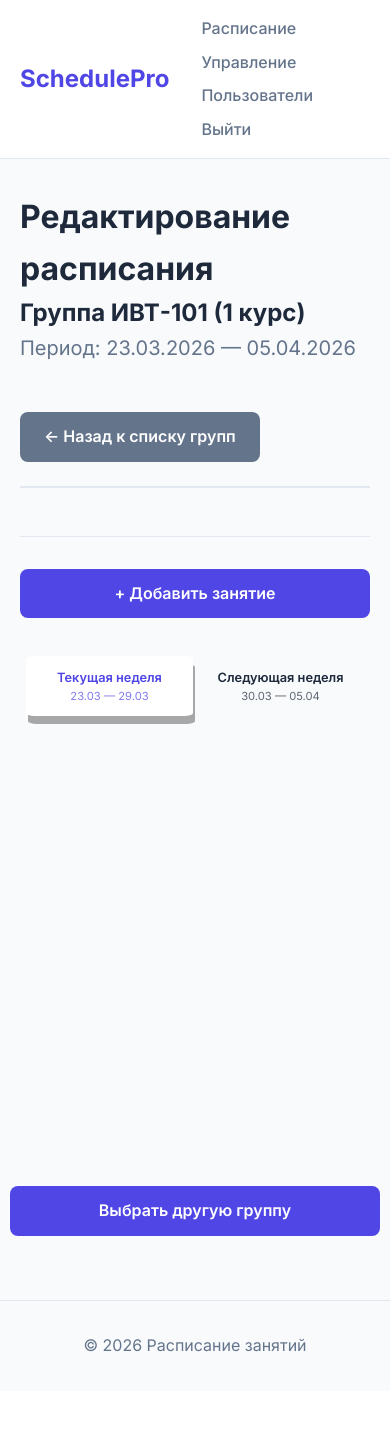
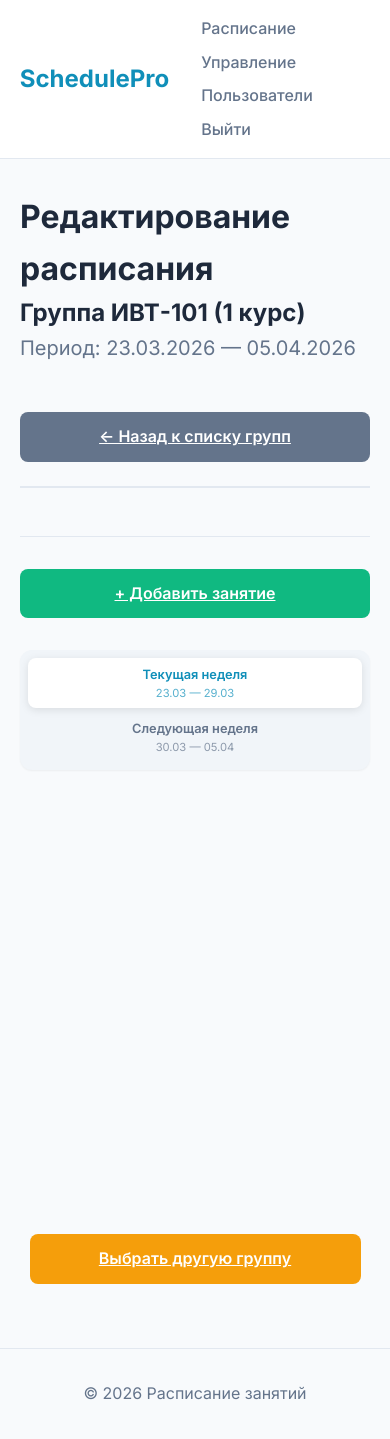
Before and after one commit to akama2001/schedule_app, a Flask app: page /manager/schedule/1 in a window 390 px wide. Before the commit the page ends 1352 px from the top, so only its background shows below. Run offline with Flask 3, Linux system fonts and the light colour scheme; a user stored in the database is signed in; tables that the repository leaves empty hold one stand-in row (values such as "Sample post").

Commit message:
change style

```diff
--- a/static/style.css
+++ b/static/style.css
@@ -1,5 +1,5 @@
 :root {
-    --primary: #4f46e5;
+    --primary: #108fb9;
     --primary-dark: #4338ca;
     --secondary: #64748b;
     --success: #10b981;
@@ -28,7 +28,7 @@ body {
 }
 
 .container {
-    max-width: 1200px;
+    max-width: 90%;
     margin: 0 auto;
     padding: 0 20px;
 }
@@ -95,7 +95,7 @@ body {
     border-radius: 16px;
     padding: 2.5rem;
     box-shadow: var(--shadow-lg);
-    max-width: 500px;
+    max-width: 800px;
     margin: 0 auto 4rem;
 }
 
@@ -140,11 +140,8 @@ body {
     border-radius: 8px;
     font-weight: 600;
     font-size: 1rem;
-    cursor: pointer;
-    transition: all 0.2s;
-    border: none;
-    text-decoration: none;
 }
+
 
 .btn-primary {
     background: var(--primary);
@@ -179,6 +176,40 @@ body {
     color: var(--primary);
 }
 
+.btn-danger {
+    background-color: var(--danger);
+    color: white;
+}
+.btn-danger:hover {
+    background-color: #dc2626;
+    transform: translateY(-1px);
+    box-shadow: var(--shadow);
+}
+
+.btn-success {
+    background-color: var(--success);
+    color: white;
+}
+.btn-success:hover {
+    background-color: #059669;
+    transform: translateY(-1px);
+    box-shadow: var(--shadow);
+}
+
+.btn-warning {
+    background-color: var(--warning);
+    color: white;
+}
+.btn-warning:hover {
+    background-color: #d97706;
+    transform: translateY(-1px);
+    box-shadow: var(--shadow);
+}
+
+.btn-sm {
+    padding: 0.4rem 0.8rem;
+    font-size: 0.875rem;
+}
 
 /* Страница расписания */
 .schedule-header {
@@ -188,6 +219,8 @@ body {
     margin: 2rem 0;
     padding-bottom: 1.5rem;
     border-bottom: 2px solid var(--border);
+    flex-wrap: wrap;
+    gap: 1rem;
 }
 
 .group-info h1 {
@@ -248,6 +281,7 @@ body {
     gap: 1rem;
     margin-bottom: 1.5rem;
     font-size: 1.25rem;
+    flex-wrap: wrap;
 }
 
 .week-badge {
@@ -411,6 +445,7 @@ body {
     margin: 3rem 0;
     padding-top: 2rem;
     border-top: 1px solid var(--border);
+    flex-wrap: wrap;
 }
 
 /* Футер */
@@ -422,47 +457,6 @@ body {
     margin-top: 4rem;
 }
 
-/* Адаптивность */
-@media (max-width: 768px) {
-    .hero-section h1 {
-        font-size: 2rem;
-    }
-
-    .schedule-header {
-        flex-direction: column;
-        gap: 1rem;
-    }
-
-    .date-range {
-        text-align: left;
-    }
-
-    .schedule-grid {
-        grid-template-columns: 1fr;
-    }
-
-    .actions {
-        flex-direction: column;
-    }
-
-    .week-title {
-        flex-direction: column;
-        align-items: flex-start;
-        gap: 0.5rem;
-    }
-}
-
-/* Печать */
-@media print {
-    .navbar, .footer, .actions {
-        display: none;
-    }
-
-    .day-card {
-        break-inside: avoid;
-        page-break-inside: avoid;
-    }
-}
 /* === Week Tabs === */
 .week-tabs-section {
     margin-bottom: 2rem;
@@ -472,10 +466,10 @@ body {
 .week-tabs {
     display: flex;
     gap: 0.5rem;
-    background: var(--gray-100);
+    background: #f1f5f9;
     padding: 0.5rem;
-    border-radius: var(--radius-xl);
-    box-shadow: var(--shadow-sm);
+    border-radius: 12px;
+    box-shadow: 0 1px 2px rgba(0,0,0,0.05);
     max-width: 800px;
     margin: 0 auto;
 }
@@ -489,9 +483,9 @@ body {
     gap: 0.25rem;
     padding: 1rem 1.5rem;
     border: none;
-    border-radius: var(--radius-lg);
+    border-radius: 8px;
     background: transparent;
-    color: var(--gray-500);
+    color: var(--text-secondary);
     cursor: pointer;
     transition: all 0.2s ease;
     font-family: inherit;
@@ -499,16 +493,14 @@ body {
 }
 
 .week-tab:hover {
-    color: var(--gray-700);
+    color: var(--primary);
     background: #eef2ff;
 }
 
 .week-tab.active {
-    font-weight: bold;
-    background-color: #ffffff;
-    border-radius: 5%;
+    background-color: white;
     color: var(--primary);
-    box-shadow:  2px 8px #a7a7a8;
+    box-shadow: 0 2px 8px rgba(0,0,0,0.1);
     font-weight: 600;
 }
 
@@ -551,58 +543,23 @@ body {
     }
 }
 
-/* === Responsive === */
-@media (max-width: 768px) {
-    .week-tabs-section {
-        padding: 0 1rem;
-    }
-
-    .week-tabs {
-        flex-direction: row;
-        gap: 0.25rem;
-        padding: 0.375rem;
-    }
-
-    .week-tab {
-        padding: 0.75rem 0.5rem;
-        min-height: 60px;
-    }
-
-    .tab-label {
-        font-size: 0.85rem;
-    }
-
-    .tab-dates {
-        font-size: 0.75rem;
-    }
-}
-
-@media (max-width: 480px) {
-    .week-tab {
-        padding: 0.625rem 0.375rem;
-    }
-
-    .tab-label {
-        font-size: 0.8rem;
-    }
-
-    .tab-dates {
-        font-size: 0.7rem;
-    }
-}
-/* Специальные вкладки для специальностей */
+/* === Специальные вкладки для специальностей === */
 .specialty-tabs {
     margin-bottom: 2rem;
+    display: flex;
+    flex-wrap: wrap;
+    gap: 0.5rem;
 }
 
 .specialty-tab {
     flex: 1;
+    min-width: 120px;
     display: flex;
     flex-direction: column;
     align-items: center;
     justify-content: center;
     gap: 0.25rem;
-    padding: 1rem 1.5rem;
+    padding: 0.75rem 1rem;
     border: none;
     border-radius: 12px;
     background: var(--background);
@@ -610,7 +567,6 @@ body {
     cursor: pointer;
     transition: all 0.2s ease;
     font-family: inherit;
-    min-height: 70px;
 }
 
 .specialty-tab:hover {
@@ -624,14 +580,15 @@ body {
     box-shadow: 0 2px 8px rgba(0,0,0,0.1);
     font-weight: 600;
 }
-/* Полноширинные страницы расписания */
+
+/* === Полноширинные страницы расписания === */
 .full-width-schedule {
     width: 100%;
     overflow-x: hidden;
 }
 
 .full-width-schedule .container {
-    max-width: none;
+    max-width: 90%;
     width: 100%;
     padding: 0 20px;
 }
@@ -645,47 +602,88 @@ body {
     display: grid;
     grid-template-columns: repeat(7, minmax(280px, 1fr));
     gap: 1rem;
-    min-width: 1000px; /* Принудительная прокрутка при сужении */
+    min-width: 1000px;
 }
 
 /* Для карточек помещений таблицы */
+.room-week-panel {
+    overflow-x: auto;
+}
 .room-week-panel table {
     width: 100%;
     min-width: 800px;
     border-collapse: collapse;
 }
 
-/* Адаптация на мобильных */
+/* Адаптация под мобильные устройства */
 @media (max-width: 768px) {
+    .container {
+        max-width: 95%;
+        padding: 0 10px;
+    }
+    .hero-section h1 {
+        font-size: 2rem;
+    }
+    .schedule-header {
+        flex-direction: column;
+        align-items: stretch;
+    }
+    .date-range {
+        text-align: left;
+    }
+    .schedule-grid {
+        grid-template-columns: 1fr;
+        min-width: auto;
+    }
+    .week-tabs-section {
+        padding: 0 1rem;
+    }
+    .week-tabs {
+        flex-direction: column;
+        gap: 0.25rem;
+        max-width: 100%;
+    }
+    .week-tab {
+        padding: 0.75rem;
+        min-height: 50px;
+    }
+    .tab-label {
+        font-size: 0.85rem;
+    }
+    .tab-dates {
+        font-size: 0.75rem;
+    }
     .full-width-schedule .container {
         padding: 0 10px;
     }
-
     .schedule-grid {
         gap: 0.5rem;
     }
-
     .room-week-panel table {
         font-size: 12px;
+        min-width: 600px;
+    }
+    .actions {
+        flex-direction: column;
+        align-items: stretch;
+    }
+    .btn {
+        width: 100%;
+        text-align: center;
     }
 }
-.btn-danger {
-    background-color: #dc2626;
-    color: white;
-    border: none;
+
+@media (max-width: 480px) {
+    .week-tab {
+        padding: 0.5rem;
+    }
+    .tab-label {
+        font-size: 0.8rem;
+    }
+    .tab-dates {
+        font-size: 0.7rem;
+    }
+    .selection-card {
+        padding: 1.5rem;
+    }
 }
-.btn-danger:hover:not(:disabled) {
-    background-color: #b91c1c;
-    transform: translateY(-1px);
-    box-shadow: var(--shadow);
-}
-.btn-success {
-    background-color: #10b981;
-    color: white;
-    border: none;
-}
-.btn-success:hover:not(:disabled) {
-    background-color: #059669;
-    transform: translateY(-1px);
-    box-shadow: var(--shadow);
-}
--- a/templates/manager_group_edit.html
+++ b/templates/manager_group_edit.html
@@ -33,8 +33,8 @@
                 <input type="number" class="form-control" id="student_count" name="student_count" value="{{ group.student_count }}" min="0" required>
             </div>
             <div class="actions">
-                <button type="submit" class="btn btn-primary">Сохранить</button>
-                <a href="{{ url_for('manager_groups_list') }}" class="btn btn-secondary">Отмена</a>
+                <button type="submit" class="btn btn-success">Сохранить</button>
+                <a href="{{ url_for('manager_groups_list') }}" class="btn btn-danger">Отмена</a>
             </div>
         </form>
     </div>
--- a/templates/manager_location_form.html
+++ b/templates/manager_location_form.html
@@ -19,8 +19,8 @@
                 <input type="text" class="form-control" id="address" name="address" value="{{ location.address if location else '' }}">
             </div>
             <div class="actions">
-                <button type="submit" class="btn btn-primary">Сохранить</button>
-                <a href="{{ url_for('manager_locations') }}" class="btn btn-secondary">Отмена</a>
+                <button type="submit" class="btn btn-success">Сохранить</button>
+                <a href="{{ url_for('manager_locations') }}" class="btn btn-danger">Отмена</a>
             </div>
         </form>
     </div>
--- a/templates/manager_rooms.html
+++ b/templates/manager_rooms.html
@@ -31,11 +31,11 @@
                 </div>
                 {% if location %}
                 <div class="form-group">
-                    <a href="{{ url_for('manager_rooms') }}" class="btn btn-secondary">Сбросить</a>
+                    <a href="{{ url_for('manager_rooms') }}" class="btn btn-danger">Сбросить</a>
                 </div>
                 {% endif %}
                 <div class="form-group">
-                    <a href="{{ url_for('manager_room_create') }}" class="btn btn-primary">+ Добавить помещение</a>
+                    <a href="{{ url_for('manager_room_create') }}" class="btn btn-success">+ Добавить помещение</a>
                 </div>
             </div>
         </form>
--- a/templates/manager_schedule.html
+++ b/templates/manager_schedule.html
@@ -18,7 +18,7 @@
         </div>
 
         <div class="actions" style="margin-bottom: 2rem;">
-            <a href="{{ url_for('manager_create_lesson', group_id=group.id) }}" class="btn btn-primary">+ Добавить занятие</a>
+            <a href="{{ url_for('manager_create_lesson', group_id=group.id) }}" class="btn btn-success">+ Добавить занятие</a>
         </div>
     </div>
 
@@ -56,7 +56,7 @@
     </div>
 
     <div class="container" style="margin-top: 2rem;">
-        <a href="{{ url_for('index') }}" class="btn btn-primary">Выбрать другую группу</a>
+        <a href="{{ url_for('index') }}" class="btn btn-warning">Выбрать другую группу</a>
     </div>
 </div>
 {% endblock %}
--- a/templates/manager_time_slot_form.html
+++ b/templates/manager_time_slot_form.html
@@ -24,8 +24,8 @@
                 <input type="time" class="form-control" id="end_time" name="end_time" value="{{ slot.end_time.strftime('%H:%M') if slot else '' }}" required>
             </div>
             <div class="actions">
-                <button type="submit" class="btn btn-primary">Сохранить</button>
-                <a href="{{ url_for('manager_time_slots') }}" class="btn btn-secondary">Отмена</a>
+                <button type="submit" class="btn btn-success">Сохранить</button>
+                <a href="{{ url_for('manager_time_slots') }}" class="btn btn-danger">Отмена</a>
             </div>
         </form>
     </div>
--- a/templates/register.html
+++ b/templates/register.html
@@ -36,7 +36,7 @@
                 </select>
             </div>
 
-            <button type="submit" class="btn btn-primary">Зарегистрироваться</button>
+            <button type="submit" class="btn btn-success">Зарегистрироваться</button>
         </form>
 
         <p class="text-center" style="margin-top: 1.5rem; text-align: center;">
--- a/templates/teacher_specialties.html
+++ b/templates/teacher_specialties.html
@@ -24,8 +24,8 @@
                 {% endfor %}
             </div>
             <div class="actions">
-                <button type="submit" class="btn btn-primary">Сохранить</button>
-                <a href="{{ return_url }}" class="btn btn-secondary">Отмена</a>
+                <button type="submit" class="btn btn-success">Сохранить</button>
+                <a href="{{ return_url }}" class="btnbtn btn-danger btn-sm">Отмена</a>
             </div>
         </form>
     </div>
```
Also changed, not shown: templates/manager_time_slots.html (+6 -6 lines).
